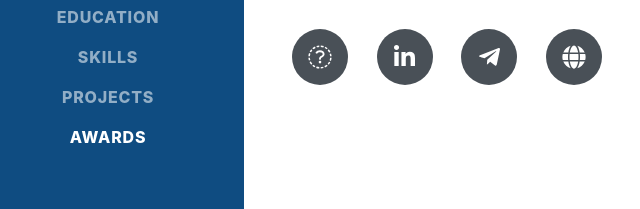
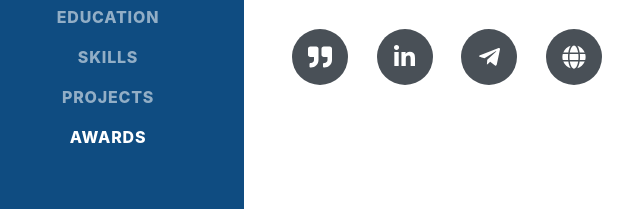
Before and after one commit to minh-ld/works, a plain HTML site: page index.html in a window 1280 px wide. Shown: the part 455-664 px from the top of the page, 28-668 px from the left. Drawn offline with nearby package versions, Linux system fonts and the light colour scheme; a web font is replaced by a local one.

Commit message:
Update index.html

```diff
--- a/index.html
+++ b/index.html
@@ -59,7 +59,7 @@
                     </div>
                     <p class="lead mb-5">A ‹/builder›</p>
                     <div class="social-icons">
-                        <a class="social-icon" href="https://www.facebook.com/ldminh.94/"><i class="far fa-quote-left"></i></a>
+                        <a class="social-icon" href="https://www.notion.so/minhld"><i class="fas fa-quote-right"></i></a>
                         <a class="social-icon" href="https://www.linkedin.com/in/ldminh/"><i class="fab fa-linkedin-in"></i></a>
                         <a class="social-icon" href="https://t.me/minh_ld"><i class="fab fa-telegram-plane"></i></a>
                         <a class="social-icon" href="http://minhle.works/"><i class="fas fa-globe"></i></a>
```
